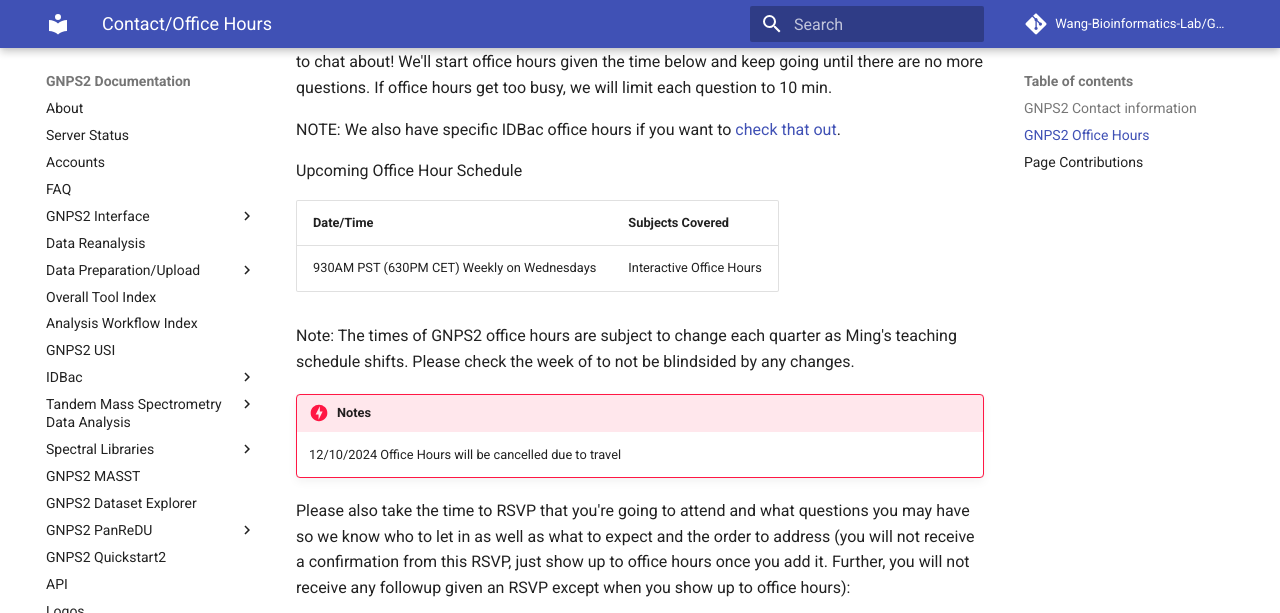
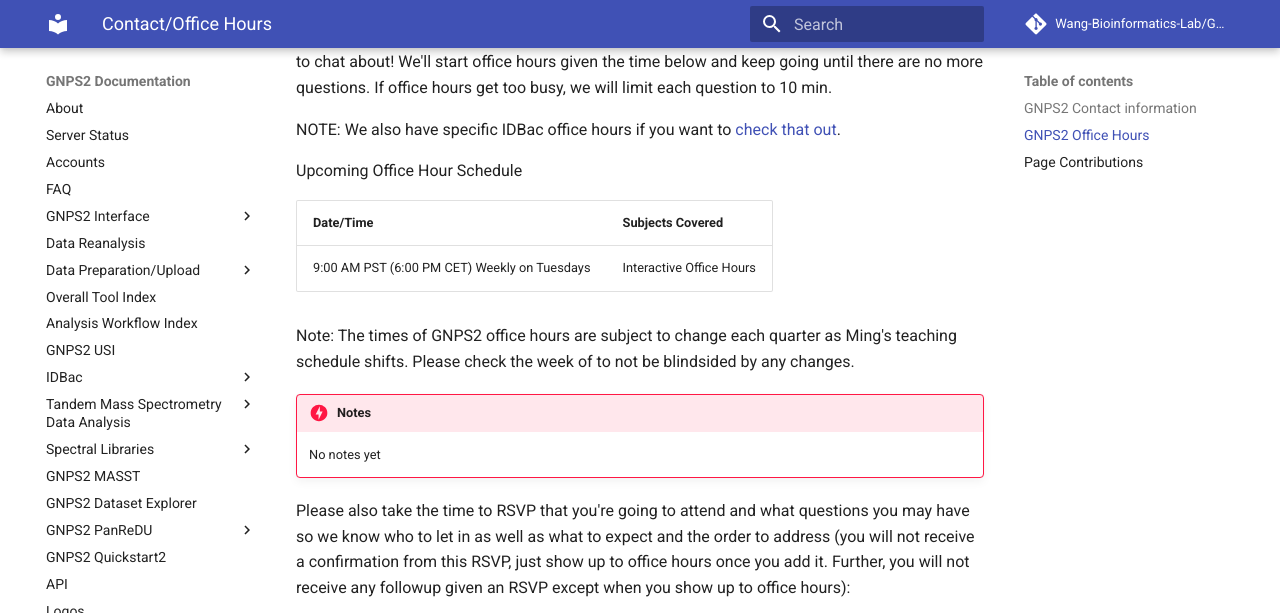
Before and after one commit to Wang-Bioinformatics-Lab/GNPS2_Documentation, an MkDocs documentation site: the page built from docs/contact.md, in a window 1280 px wide and 900 px high, scrolled down 509 px, cut to the strip 0-613 px from the top of the window. Built offline with MkDocs 1.6.1 and Material for MkDocs 9.7.7, drawn with Linux system fonts in a browser that asks for light colours; comment, search, counter and statistics services are not loaded.

Commit message:
Update contact.md

```diff
--- a/docs/contact.md
+++ b/docs/contact.md
@@ -16,13 +16,12 @@
 
 |     Date/Time    | Subjects Covered          |
 | ------------- |------------- |
-| 930AM PST (630PM CET) Weekly on Wednesdays | Interactive Office Hours |
+| 9:00 AM PST (6:00 PM CET) Weekly on Tuesdays | Interactive Office Hours |
 
 Note: The times of GNPS2 office hours are subject to change each quarter as Ming's teaching schedule shifts. Please check the week of to not be blindsided by any changes.
 
 !!! danger "Notes"
-    12/10/2024 Office Hours will be cancelled due to travel
-
+    No notes yet
 
 Please also take the time to RSVP that you're going to attend and what questions you may have so we know who to let in as well as what to expect and the order to address (you will not receive a confirmation from this RSVP, just show up to office hours once you add it. Further, you will not receive any followup given an RSVP except when you show up to office hours):
 
```
